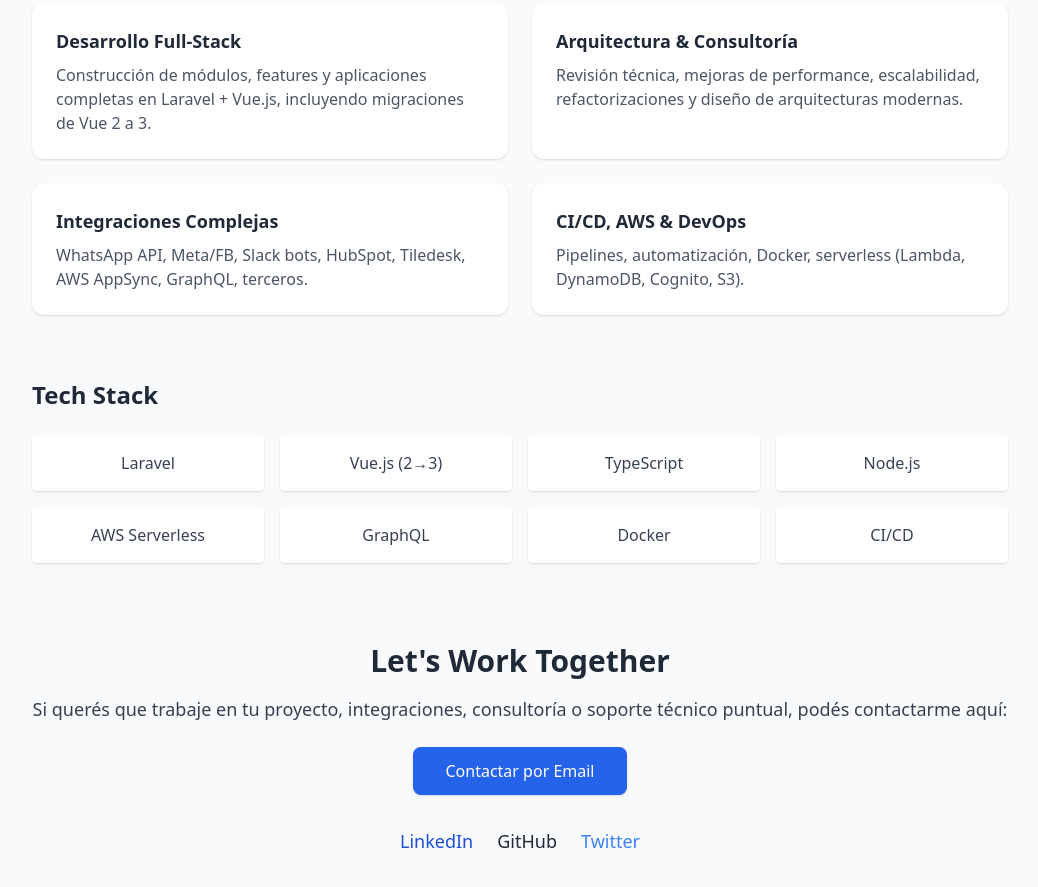
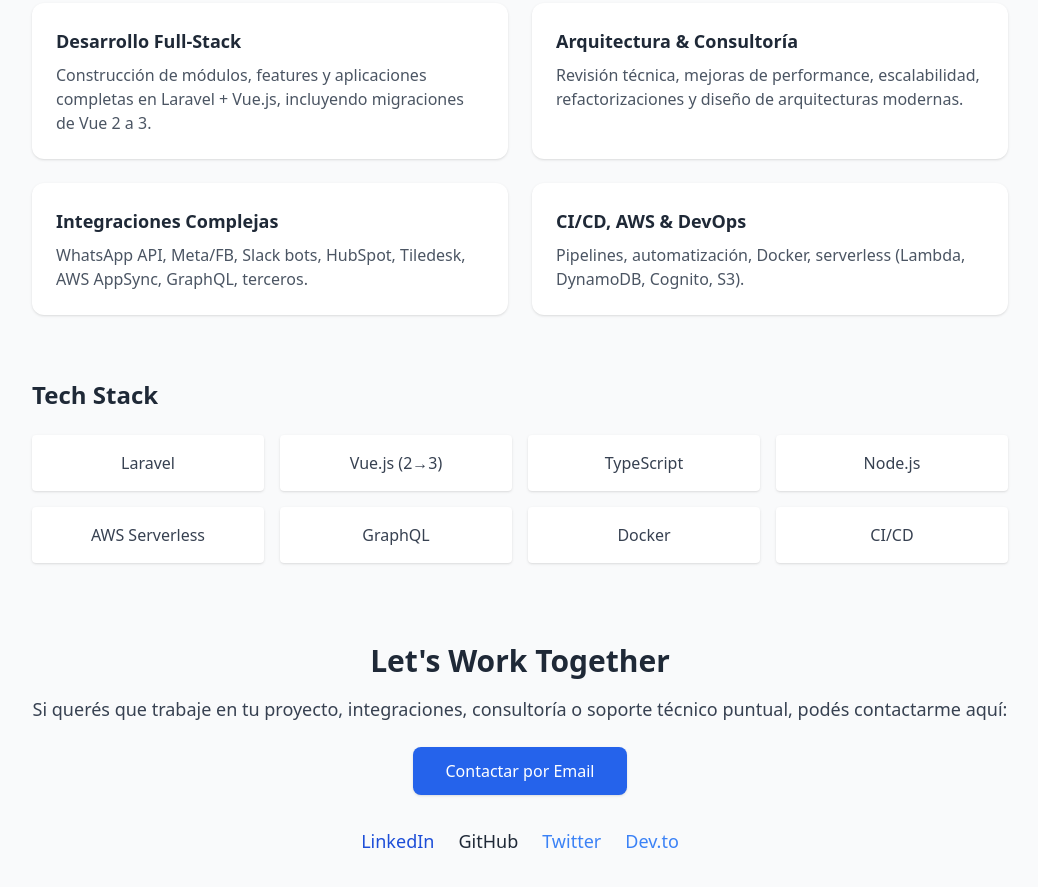
Before and after one commit to francofl99/francofl99.github.io, a plain HTML site: page index.html in a window 1280 px wide. Shown: the part 737-1624 px from the top of the page, without its empty margins (120-1158 px from the left). Drawn offline with nearby package versions, Linux system fonts and the light colour scheme.

Commit message:
add dev to

```diff
--- a/index.html
+++ b/index.html
@@ -81,6 +81,7 @@
       <a href="https://www.linkedin.com/in/franco-fernandez-lorio-38b2b122a/" class="text-blue-700 hover:underline">LinkedIn</a>
       <a href="https://github.com/francofl99" class="hover:underline">GitHub</a>
       <a href="https://x.com/franco_lorio" class="text-blue-500 hover:underline">Twitter</a>
+      <a href="https://dev.to/frandev" class="text-blue-500 hover:underline">Dev.to</a>
     </div>
   </section>
 
```
